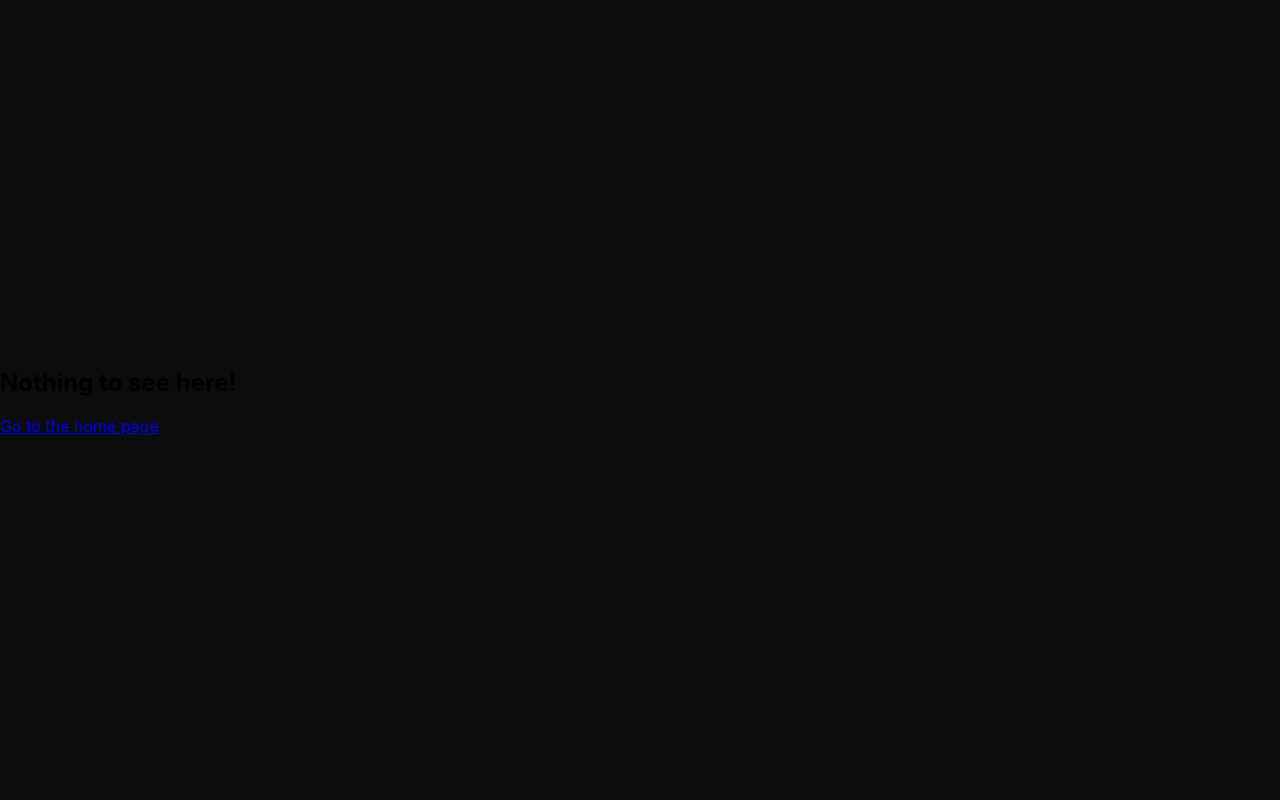
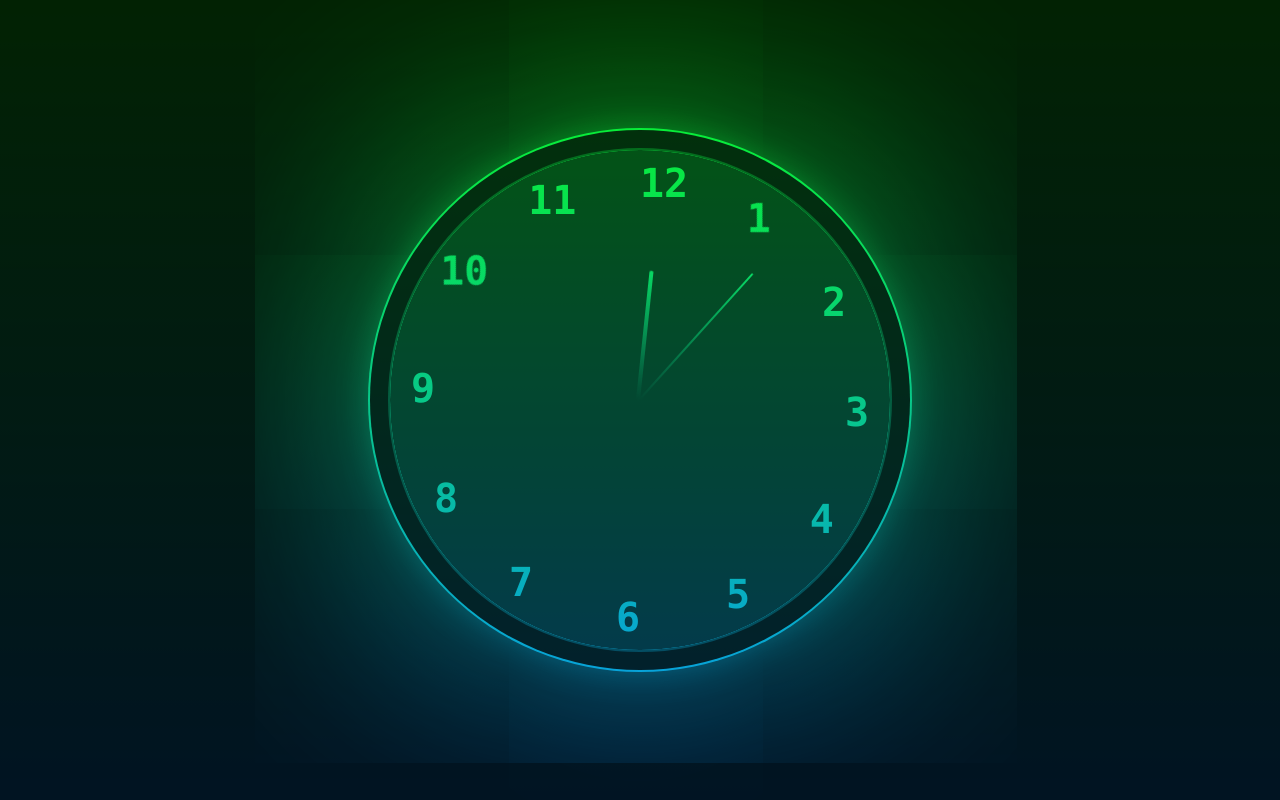
Before and after one commit to dvsherbakov/feature-store, a React (Create React App) app: page /clock in a window 1280 px wide. Built offline with nearby package versions, Linux system fonts and the light colour scheme.

Commit message:
add Clock

```diff
--- a/src/App.tsx
+++ b/src/App.tsx
@@ -10,6 +10,7 @@ import Awesome from "./pages/checkboxes/Awesome";
 import Glow from "./pages/checkboxes/Glow";
 import Kbd from "./pages/kbd/kbd";
 import TestPage from "./pages/Test/TestPage";
+import {ClockPage} from "./pages/clock/clockpage";
 
 
 function App() {
@@ -23,6 +24,7 @@ function App() {
                 <Route path='awesome' element={<Awesome/>}/>
                 <Route path='glow' element={<Glow/>}/>
                 <Route path='kbd' element={<Kbd/>}/>
+                <Route path={'clock'} element={<ClockPage/>}/>
                 <Route path='test' element={<TestPage/>}/>
                 <Route path="*" element={<NoMatch/>}/>
             </Route>
--- /dev/null
+++ b/src/components/Clock/Clock.tsx
@@ -0,0 +1,21 @@
+import React, {useMemo} from 'react';
+import styles from './clock.module.scss'
+
+const Clock = () => {
+    const Circle = useMemo(() => {
+        const idStyle = (id: number) => ({"--i": id}) as React.CSSProperties;
+        return (<ul>
+            {Array.from(Array(12).keys()).map((itm) => (
+                <li key={itm.toString()} style={idStyle(1 + itm)}><span>{1 + itm}</span></li>))}
+        </ul>)
+    }, [])
+    return (
+        <div className={styles['container']}>
+            <div className={styles['clock']}>
+                {Circle}
+            </div>
+        </div>
+    );
+};
+
+export default Clock;
--- /dev/null
+++ b/src/components/Clock/clock.module.scss
@@ -0,0 +1,87 @@
+.container {
+  width: 100%;
+  height: 100%;
+  display: flex;
+  justify-content: center;
+  align-items: center;
+
+  .clock {
+    position: relative;
+    width: 500px;
+    height: 500px;
+    display: flex;
+    justify-content: center;
+    align-items: center;
+    background: rgba(255, 255, 255, 0.25);
+    border-radius: 50%;
+    box-shadow: 0 0 0 2px #fff5,
+    0 0 0 20px #333,
+    0 0 0 22px #fff,
+    0 0 50px #fff,
+    0 0 450px #fff;
+
+    ul {
+      padding: 0;
+
+      li {
+        position: absolute;
+        top: 10px;
+        list-style: none;
+        transform-origin: 0 240px;
+        transform: rotate(calc(30deg * var(--i)));
+        font-size: 2.5em;
+        font-weight: bold;
+        font-family: Consolas, serif;
+
+        span {
+          display: inline-block;
+          color: #fff;
+          transform: rotate(calc(-30deg * var(--i)));
+        }
+      }
+    }
+
+    &:before {
+      content: '';
+      position: absolute;
+      width: 2px;
+      height: 170px;
+      border-radius: 2px;
+      background: linear-gradient(0deg, transparent, #fff);
+      transform-origin: bottom;
+      animation: animationSec 60s steps(60) infinite;
+    }
+
+    &:after {
+      content: '';
+      position: absolute;
+      width: 4px;
+      height: 130px;
+      border-radius: 2px;
+      background: linear-gradient(0deg, transparent, #fff);
+      transform-origin: bottom;
+      animation: animationSec 360s steps(60) infinite;
+    }
+  }
+
+  &:before {
+    content: '';
+    position: absolute;
+    inset: 0;
+    background: linear-gradient(#08ff12, #0791ff);
+    z-index: 10;
+    pointer-events: none;
+    mix-blend-mode: multiply;
+  }
+
+}
+
+@keyframes animationSec {
+  0% {
+    transform: translate(-50%, -50%) rotate(0deg)
+  }
+
+  100% {
+    transform: translate(-50%, -50%) rotate(360deg)
+  }
+}
--- a/src/components/Loaders/Infinity/loader.module.scss
+++ b/src/components/Loaders/Infinity/loader.module.scss
@@ -11,6 +11,7 @@
   align-items: center;
   background: var(--bg-color);
   height: 100vh;
+  width: 100%;
   animation: color 8s linear infinite;
 }
 
--- a/src/components/Menu3D/Menu3D.tsx
+++ b/src/components/Menu3D/Menu3D.tsx
@@ -4,21 +4,21 @@ import styles from './menu.module.scss'
 const Menu3D = () => {
     const menu = useMemo(() => {
         const idStyle = (id: number) => ({"--i": id}) as React.CSSProperties;
-        return (<ul> {[{id: 7, href: '/', caption: 'Home'}, {id: 6, href: '/login', caption: 'Login'}, {
-            id: 5,
-            href: '/circles',
-            caption: 'Circles loader'
-        }, {id: 4, href: '/infinity', caption: 'Infinity loader'}, {
-            id: 3,
-            href: '/awesome',
-            caption: 'Awesome checkbox '
-        }, {id: 2, href: '/glow', caption: 'Glow checkbox'}, {id: 1, href: '/kbd', caption: 'Keyboard'},].map(item =>
+        return (<ul> {[
+            {id: 8, href: '/', caption: 'Home'},
+            {id: 7, href: '/login', caption: 'Login'},
+            {id: 6, href: '/circles', caption: 'Circles loader'},
+            {id: 5, href: '/infinity', caption: 'Infinity loader'},
+            {id: 4, href: '/awesome', caption: 'Awesome checkbox '},
+            {id: 3, href: '/glow', caption: 'Glow checkbox'},
+            {id: 2, href: '/kbd', caption: 'Keyboard'},
+            {id: 1, href: '/clock', caption: 'Clock'}].map(item =>
             <li key={item.id.toString()} style={idStyle(item.id)}><a href={item.href}>{item.caption}</a>
             </li>)}</ul>)
     }, [])
     return (<div className={styles['menu3d']}>
-            {menu}
-        </div>);
+        {menu}
+    </div>);
 };
 
 export default Menu3D
--- /dev/null
+++ b/src/pages/clock/clockpage.tsx
@@ -0,0 +1,12 @@
+import React from 'react';
+import {CenterViewContainer} from "../../components";
+import Clock from "../../components/Clock/Clock";
+
+export const ClockPage = () => {
+    return (
+        <CenterViewContainer background={'#222'}>
+            <Clock/>
+        </CenterViewContainer>
+
+    );
+};
```
